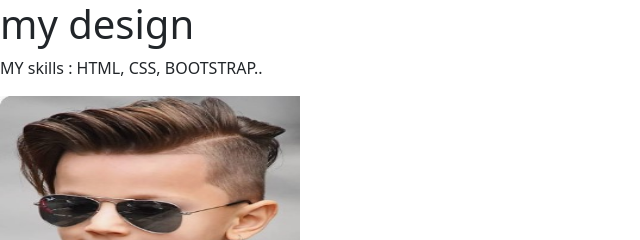
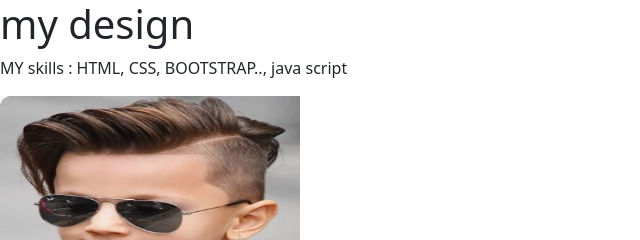
Before and after one commit to saiphanigoteti/design-, a website: page index.html in a window 1280 px wide. Shown: the top 240 px of the page, 0-640 px from the left. Drawn offline with nearby package versions, Linux system fonts and the light colour scheme.

Commit message:
v-2
updated

```diff
--- a/index.html
+++ b/index.html
@@ -10,7 +10,7 @@
 </head>
 <body>
     <h1>my design</h1>
-    <p>MY skills : HTML, CSS, BOOTSTRAP..</p>
+    <p>MY skills : HTML, CSS, BOOTSTRAP.., java script</p>
     <img src="public/images/Kid's-1.jpg" width="300" height="300">
 </body>
 </html>
```
